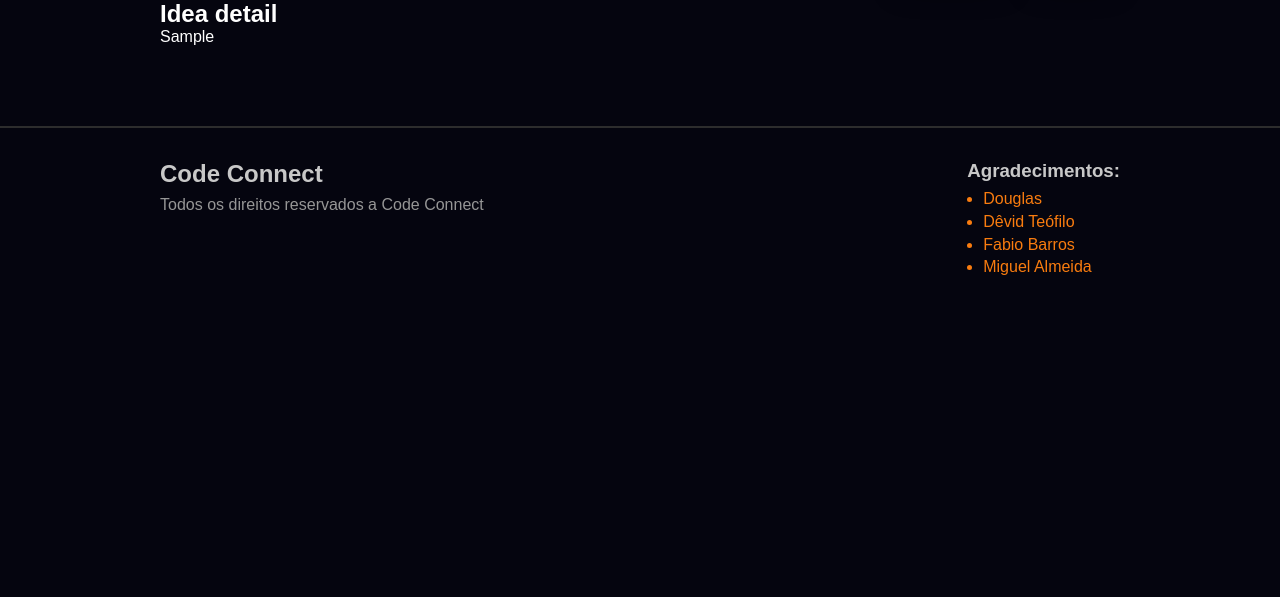
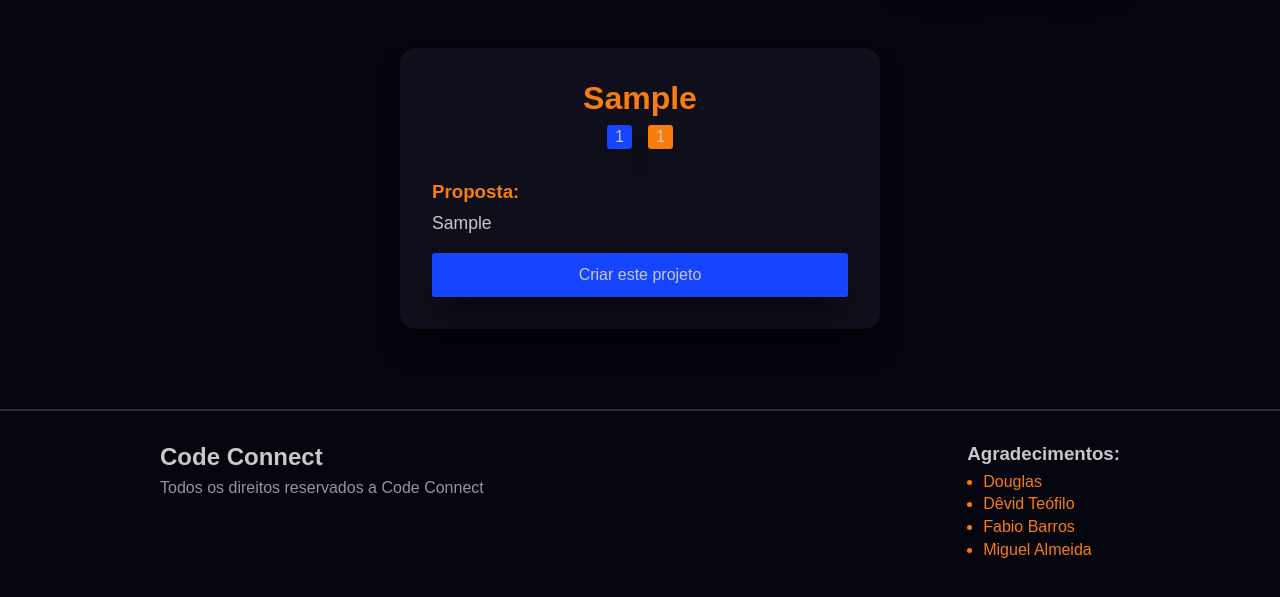
Before and after one commit to devid8642/CodeConn, a Django app: page /idea/1/ in a window 1280 px wide. Shown: the part 89-686 px from the top of the page. Run offline with Django 4.2, Linux system fonts and the light colour scheme; tables that the repository leaves empty hold one stand-in row (values such as "Sample post").

Commit message:
idea_detail template

```diff
--- a/base_static/users/css/idea_detail.css
+++ b/base_static/users/css/idea_detail.css
@@ -1,3 +1,77 @@
-.container {
-    color: white;
+.idea-container {
+    color: rgb(200, 200, 200);
+    width: 30rem;
+    margin: 3rem auto;
+    background-color: rgb(15, 15, 27);
+    padding: 2rem;
+    border-radius: 1rem;
+    box-shadow: rgba(0, 0, 0, 0.707) 0px 20px 30px -10px;
 }
+
+.idea-title {
+    color: var(--cor-primaria);
+    font-size: 2rem;
+    text-align: center;
+}
+
+.idea-info {
+    display: flex;
+    gap: 1rem;
+    justify-content: center;
+    margin-top: .5rem;
+}
+
+.idea-stack,
+.idea-level {
+    padding: .2rem .5rem;
+    border-radius: .2rem;
+    box-shadow: rgba(0, 0, 0, 0.707) 0px 20px 30px -10px;
+}
+
+.idea-stack {
+    background-color: #1645ff;
+}
+
+.idea-level {
+    background-color: var(--cor-primaria);
+}
+
+.idea-body {
+    margin-top: 2rem;
+}
+
+.idea-body h3 {
+    margin-bottom: .5rem;
+    color: var(--cor-primaria)
+}
+
+.idea-body p {
+    line-height: 1.6rem;
+    font-size: 1.1rem;
+}
+
+.idea-footer {
+    margin-top: 1rem;
+}
+
+.idea-link {
+    display: block;
+    text-decoration: none;
+    color: rgb(200, 200, 200);
+    background-color: #1645ff;
+    text-align: center;
+    padding: .8rem;
+    border-radius: .2rem;
+    box-shadow: rgba(0, 0, 0, 0.707) 0px 20px 30px -10px;
+}
+
+.idea-link:hover {
+    background-color: #335bfe;
+}
+
+@media (max-width: 768px) {
+    .idea-container {
+        width: 100%;
+        margin-top: 7rem;
+    }
+}
--- a/users/templates/users/pages/idea_detail.html
+++ b/users/templates/users/pages/idea_detail.html
@@ -4,11 +4,26 @@
 
 {% block head %}
   <link rel="stylesheet" href="{% static 'users/css/idea_detail.css' %}">
+  <title>Ideia: {{ idea.idea }}</title>
 {% endblock head %}
 
 {% block content %}
   <div class="container">
-    <h2>Idea detail</h2>
-    <p>{{ idea.idea }}</p>
+    <div class="idea-container">
+      <div class="idea-header">
+        <h2 class="idea-title">{{ idea.idea }}</h2>
+        <div class="idea-info">
+          <p class="idea-stack">{{ idea.stack }}</p>
+          <p class="idea-level">{{ idea.level }}</p>
+        </div>
+      </div>
+      <div class="idea-body">
+        <h3>Proposta:</h3>
+        <p>{{ idea.explanation }}</p>
+      </div>
+      <div class="idea-footer">
+        <a href="" class="idea-link">Criar este projeto</a>
+      </div>
+    </div>
   </div>
 {% endblock content %}
```
